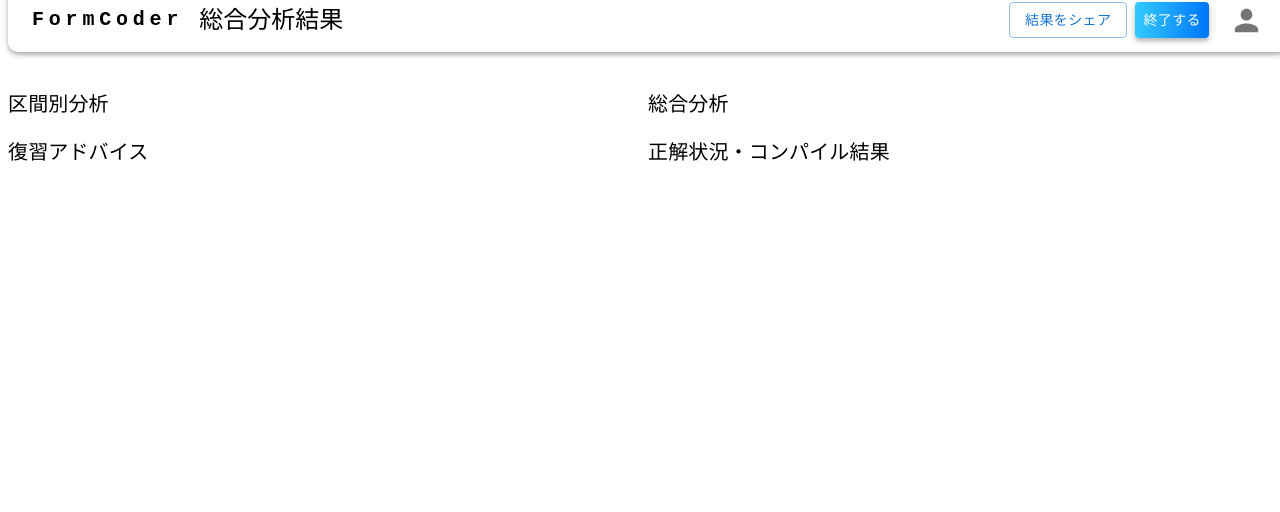
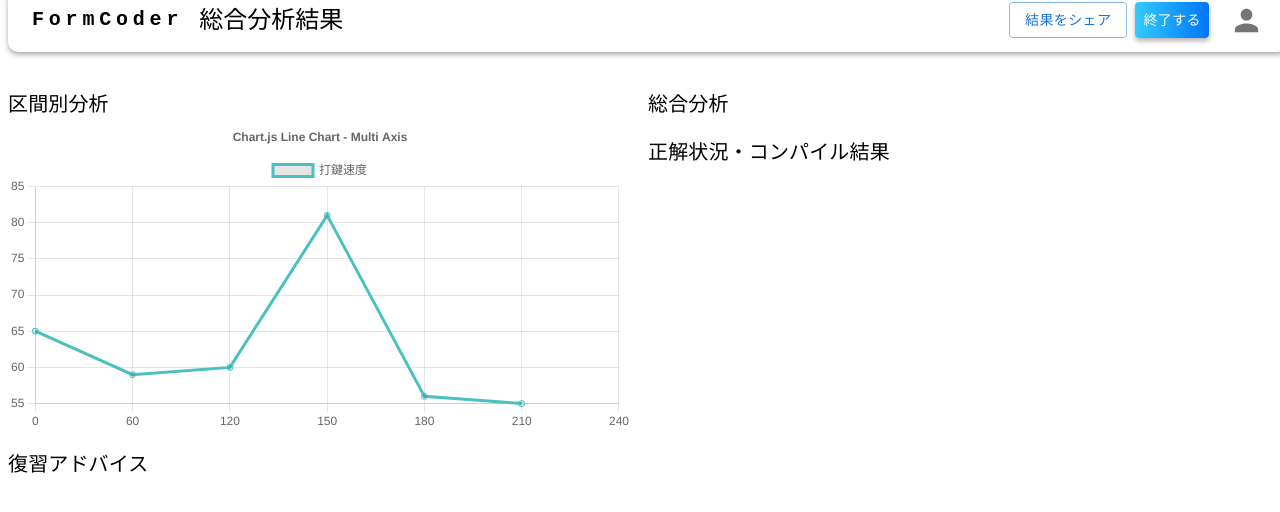
Before and after one commit to KHashimoto3/FormCoder_FRONT, a React (Vite) app: page /analytics in a window 1280 px wide. Shown: the top 512 px of the page. Built offline with nearby package versions, Linux system fonts and the light colour scheme; no server answers.

Commit message:
分析結果のグラフ表示の仮モックを作成した。

```diff
--- a/package.json
+++ b/package.json
@@ -17,8 +17,10 @@
     "@mui/material": "^5.13.5",
     "@types/react-router-dom": "^5.3.3",
     "@uiw/react-codemirror": "^4.22.2",
+    "chart.js": "^4.4.4",
     "firebase": "^9.23.0",
     "react": "^18.2.0",
+    "react-chartjs-2": "^5.2.0",
     "react-cookie": "^6.1.1",
     "react-dom": "^18.2.0",
     "react-loader-spinner": "^5.4.5",
--- a/src/components/features/analytics/Graph.tsx
+++ b/src/components/features/analytics/Graph.tsx
@@ -1,9 +1,65 @@
 import { Typography } from "@mui/material";
+import { Line } from "react-chartjs-2";
+import {
+  Chart as ChartJS,
+  CategoryScale,
+  LinearScale,
+  PointElement,
+  LineElement,
+  Title,
+  Tooltip,
+  Legend,
+} from "chart.js";
+
+ChartJS.register(
+  CategoryScale,
+  LinearScale,
+  PointElement,
+  LineElement,
+  Title,
+  Tooltip,
+  Legend
+);
+
+export const options = {
+  responsive: true,
+  interaction: {
+    mode: "index" as const,
+    intersect: false,
+  },
+  stacked: false,
+  plugins: {
+    title: {
+      display: true,
+      text: "Chart.js Line Chart - Multi Axis",
+    },
+  },
+  scales: {
+    y: {
+      type: "linear" as const,
+      display: true,
+      position: "left" as const,
+    },
+  },
+};
 
 export const Graph = () => {
+  const labels = ["0", "60", "120", "150", "180", "210", "240"];
+  const graphData = {
+    labels: labels,
+    datasets: [
+      {
+        label: "打鍵速度",
+        data: [65, 59, 60, 81, 56, 55],
+        borderColor: "rgb(75, 192, 192)",
+      },
+    ],
+  };
+
   return (
     <div>
       <Typography variant="h6">区間別分析</Typography>
+      <Line width={200} height={100} data={graphData} options={options} />
     </div>
   );
 };
```
Also changed, not shown: 1 other file (tests, documents, lock files or other folders).
